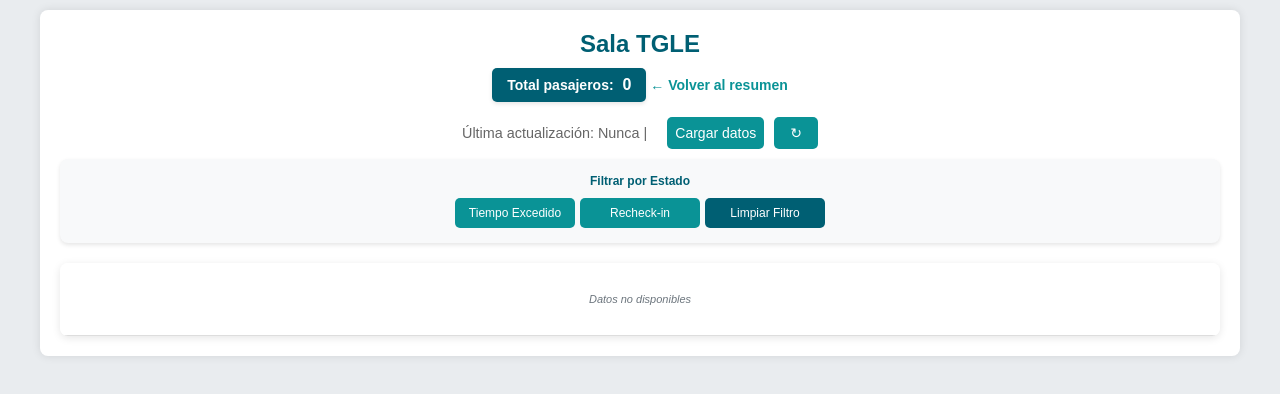
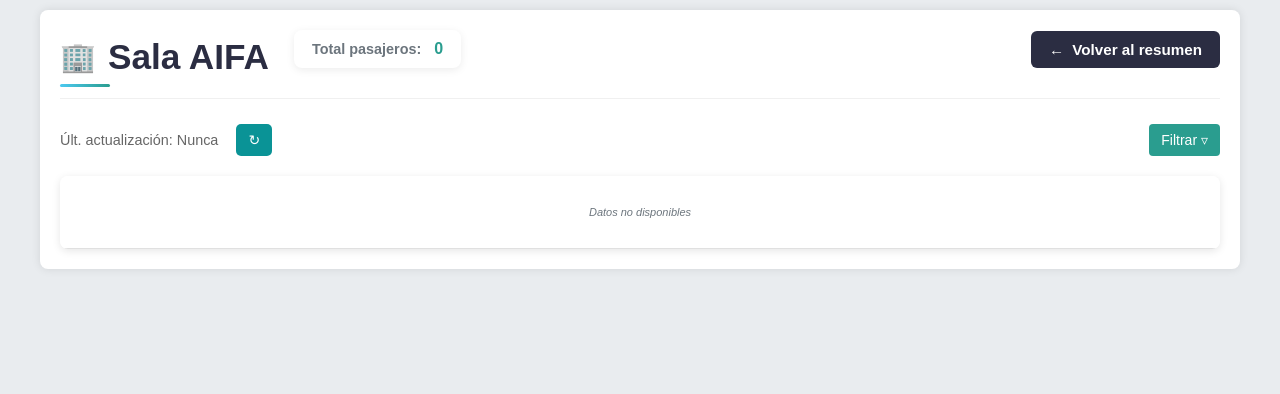
Before and after one commit to dataanalyst3-tgle/Recheckin, a plain HTML site: page tgle.html in a window 1280 px wide. Drawn offline with Linux system fonts and the light colour scheme; no server answers.

Commit message:
tgle.html

```diff
--- a/tgle.html
+++ b/tgle.html
@@ -3,39 +3,141 @@
 <head>
     <meta charset="UTF-8">
     <meta name="viewport" content="width=device-width, initial-scale=1.0">
-    <title>Recheck-in - TGLE</title>
+    <title>Recheck-in - Tgle</title>
     <link rel="icon" type="image/x-icon" href="../img/TGLE_logo.ico">
     <link rel="stylesheet" href="../style.css">
     <script src="https://cdnjs.cloudflare.com/ajax/libs/xlsx/0.18.5/xlsx.full.min.js"></script>
+    <style>
+        /* Estilo mejorado para la página de sala */
+        .sala-header {
+            display: flex;
+            justify-content: space-between;
+            align-items: center;
+            margin-bottom: 25px;
+            flex-wrap: wrap;
+            gap: 20px;
+            padding-bottom: 15px;
+            border-bottom: 1px solid #f0f0f0;
+        }
+
+        .sala-info {
+            display: flex;
+            align-items: center;
+            gap: 25px;
+            flex-wrap: wrap;
+        }
+
+        .sala-title {
+            position: relative;
+            font-size: 2.2rem;
+            color: #2b2d42;
+            margin: 0;
+            font-weight: 700;
+            display: flex;
+            align-items: center;
+            gap: 12px;
+        }
+
+        .sala-title::before {
+            content: "🏢";
+            font-size: 1.8rem;
+        }
+
+        .sala-title::after {
+            content: "";
+            position: absolute;
+            left: 0;
+            bottom: -10px;
+            width: 50px;
+            height: 3px;
+            background: linear-gradient(90deg, #4cc9f0, #2a9d8f);
+            border-radius: 3px;
+        }
+
+        .sala-total {
+            background: white;
+            padding: 10px 18px;
+            border-radius: 8px;
+            box-shadow: 0 2px 8px rgba(0,0,0,0.08);
+            display: flex;
+            align-items: center;
+            gap: 8px;
+        }
+
+        .total-label {
+            font-size: 0.9rem;
+            color: #6c757d;
+        }
+
+        .total-value {
+            font-size: 1.4rem;
+            font-weight: 700;
+            color: #2a9d8f;
+        }
+
+        .btn-volver {
+            background: #2b2d42;
+            color: white;
+            padding: 10px 18px;
+            border-radius: 6px;
+            text-decoration: none;
+            display: inline-flex;
+            align-items: center;
+            gap: 8px;
+            transition: all 0.3s ease;
+            font-size: 0.95rem;
+        }
+
+        .btn-volver:hover {
+            background: #1a1a2e;
+            transform: translateX(-3px);
+            box-shadow: 0 2px 8px rgba(0,0,0,0.1);
+        }
+
+        /* Ajustes para mantener consistencia con el resumen */
+        .compact-filters {
+            margin-bottom: 20px;
+        }
+
+        /* Efecto hover para filas de tabla */
+        #tablaGeneral tbody tr:hover {
+            background-color: #f8f9fa !important;
+        }
+    </style>
 </head>
 <body>
     <div class="container">
-        <h1>Sala TGLE</h1>
-
-        <!-- Mostrar total de pasajeros -->
-        <div class="sala-total" id="salaTotal">
-            <span class="total-label">Total pasajeros:</span>
-            <span class="total-value">0</span>
-        </div>
-
-        <!-- Botón para volver al resumen -->
-        <a href="../index.html" class="btn-volver">← Volver al resumen</a>
-
-        <!-- Sección de acciones y filtros -->
-        <section class="actions-and-filters">
-            <div class="actions">
-                <p class="update-time" id="horaActualizacion">Última actualización: Nunca | </p>
-                <button id="btnCargar">Cargar datos</button>
-                <button id="btnActualizar">↻</button>
+        <header class="sala-header">
+            <div class="sala-info">
+                <h1 class="sala-title">Sala AIFA</h1>
+                <div class="sala-total" id="salaTotal">
+                    <span class="total-label">Total pasajeros:</span>
+                    <span class="total-value">0</span>
+                </div>
             </div>
 
-            <div class="filter">
-                <div class="filter-group">
-                    <h3>Filtrar por Estado</h3>
-                    <div class="filter-buttons">
-                        <button onclick="filtrarPorEstado('excedido')">Tiempo Excedido</button>
-                        <button onclick="filtrarPorEstado('recheck')">Recheck-in</button>
-                        <button class="clear-filter" id="btnLimpiarFiltro">Limpiar Filtro</button>
+            <a href="../index.html" class="btn-volver">
+                <span>←</span>
+                <span>Volver al resumen</span>
+            </a>
+        </header>
+
+        <!-- Filtros compactos -->
+        <section class="compact-filters">
+            <div class="filter-controls">
+                <div class="left-group">
+                    <p class="update-time" id="horaActualizacion">Últ. actualización: Nunca</p>
+                    <button id="btnCargar" title="Cargar datos">↻</button>
+                </div>
+
+                <div class="right-group">
+                    <div class="dropdown-filter">
+                        <button class="filter-toggle">Filtrar ▿</button>
+                        <div class="filter-options">
+                            <button onclick="filtrarPorEstado('excedido')">Excedidos</button>
+                            <button onclick="filtrarPorEstado('recheck')">Rechecks</button>
+                            <button id="btnLimpiarFiltro">Limpiar</button>
+                        </div>
                     </div>
                 </div>
             </div>
@@ -44,7 +146,7 @@
         <!-- Sección de la tabla -->
         <section class="report">
             <div class="table-container">
-                <table id="tablaExcel">
+                <table id="tablaGeneral">
                     <thead></thead>
                     <tbody></tbody>
                 </table>
@@ -55,6 +157,6 @@
     <!-- Botón para subir -->
     <button id="btnSubir" class="btn-subir">↑</button>
 
-    <script src="../script.js"></script>
+    <script src="script.js"></script>
 </body>
 </html>
```
